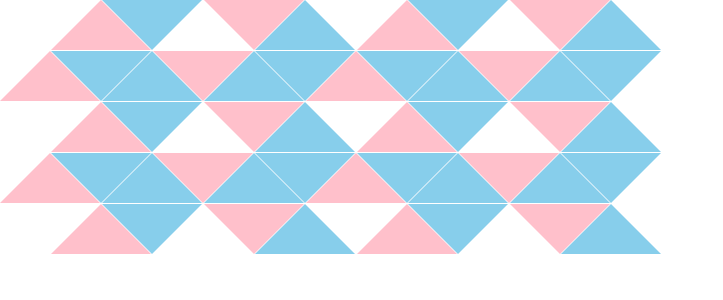
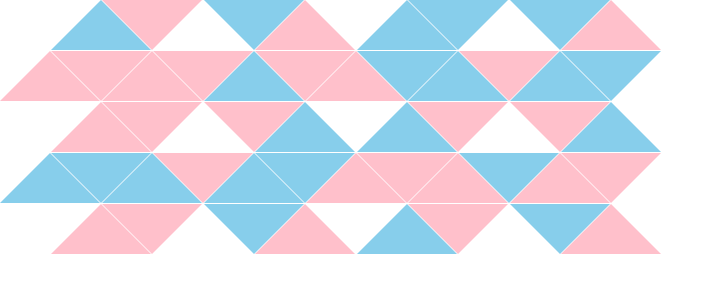
Before and after one commit to lix42/prisma-maze, a React (Create React App) app: page / in a window 1280 px wide. Shown: the top 300 px of the page, without its empty margins (0-723 px from the left). Built offline with nearby package versions, Linux system fonts and the light colour scheme.

Commit message:
fix render color bug

```diff
--- a/src/logic/cellColors.ts
+++ b/src/logic/cellColors.ts
@@ -25,3 +25,11 @@ export const CellColors = Object.freeze({
   [CellColorOption.Pink]: pink,
   [CellColorOption.Skyblue]: skyblue,
 });
+
+const allCellColors = Object.values(CellColorOption) as CellColorOption[];
+const cellColorsCount = allCellColors.length;
+
+export const getRandomColor = (): CellColorOption => {
+  const i = Math.floor(Math.random() * cellColorsCount);
+  return allCellColors[i];
+};
--- a/src/logic/mapDataToUi.ts
+++ b/src/logic/mapDataToUi.ts
@@ -3,6 +3,7 @@ import {
   TransparentColorType,
   AllCellColors,
   transparentColor,
+  getRandomColor,
 } from "./cellColors";
 import { Directions, UiDirections } from "../utils/directions";
 import {
@@ -98,6 +99,17 @@ export const mapDataToUI = (grid: DataGrid): UiCell[][] => {
       }
     }
   }
+  result.forEach((row) =>
+    row.forEach((cell) => {
+      if (cell.type !== UiCellType.Space) {
+        if (isCellFilled(cell, grid)) {
+          cell.color = getRandomColor();
+        } else {
+          cell.color = transparentColor;
+        }
+      }
+    })
+  );
   return result;
 };
 
```
